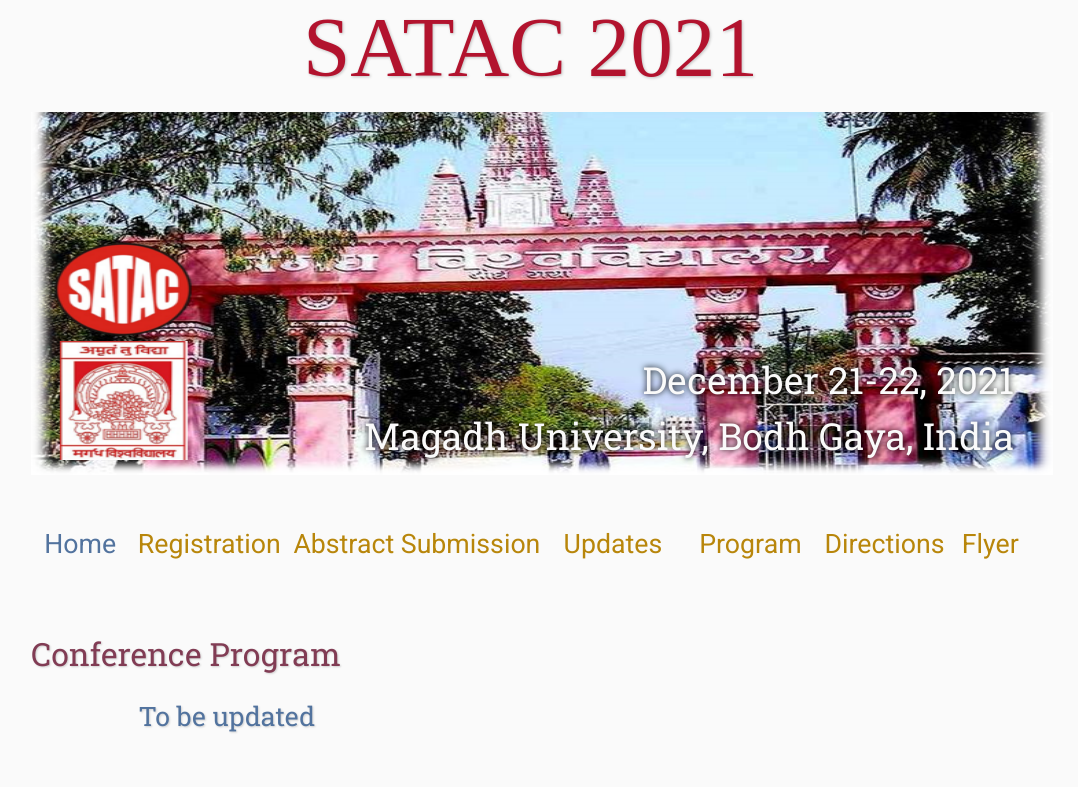
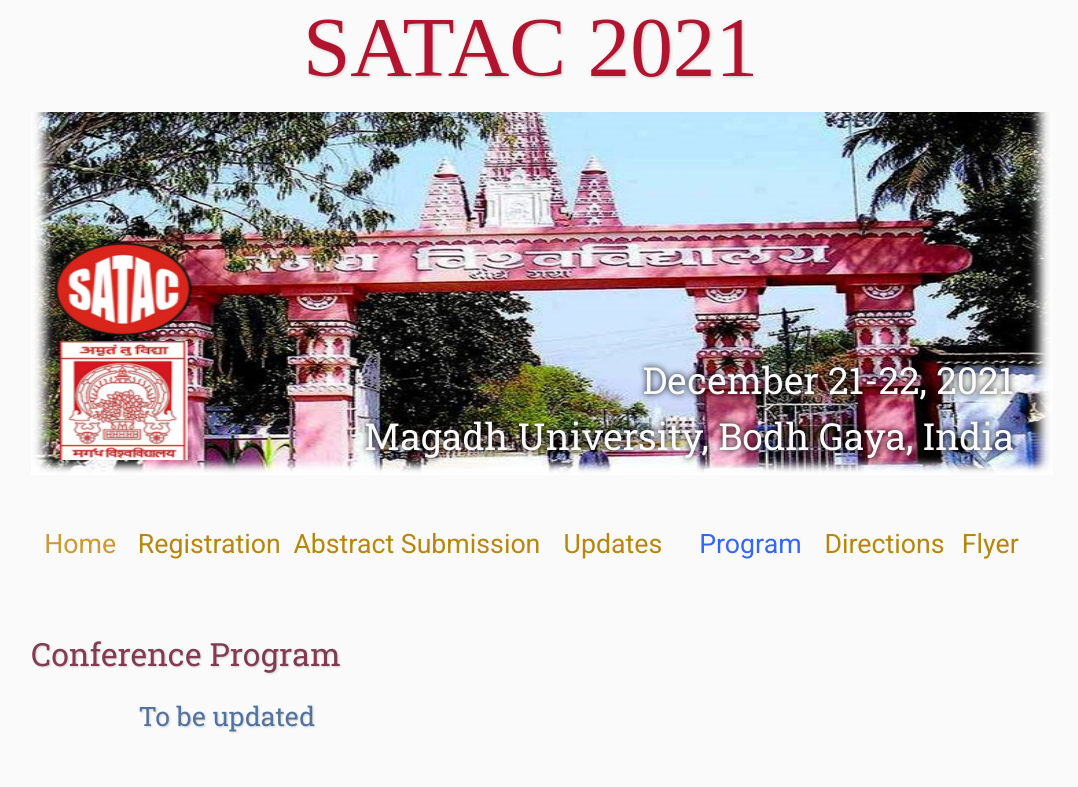
Before and after one commit to satac2021/satac2021.github.io, a plain HTML site: page program/index.html in a window 1280 px wide. Shown: the top 787 px of the page, without its empty margins (109-1187 px from the left). Drawn offline with nearby package versions, Linux system fonts and the light colour scheme; some packages are replaced by stand-ins of ours; files that its build step writes are made by us from their sources.

Commit message:
Add files via upload

```diff
--- a/program/index.html
+++ b/program/index.html
@@ -25,13 +25,13 @@
         December 21-22, 2021 <br>
         Magadh University, Bodh Gaya, India</div>
     </div>
-
     <table class="navigation" style="width: 996px; height: 101px;">
       <tbody>
         <tr>
           <td class="navigation" style="width: 110.283px;"> <a class="current"
 
-              title="Conference Home Page" href=".">Home</a> </td>
+              title="Conference Home Page" href="." style="color: #cc9933;">Home</a>
+          </td>
           <td class="navigation" style="width: 187.183px;"> <a title="Register for the Conference"
 
               href="registration">Registration</a> </td>
@@ -44,7 +44,7 @@
               href="Updates/index.html" target="_top">Updates</a> </td>
           <td class="navigation" style="width: 160.2px;"> <a title="Conference Program"
 
-              href="program">Program</a> </td>
+              href="program" style="color: #3366ff;">Program</a> </td>
           <td class="navigation" style="width: 149.433px;"> <a title="Directions to the Conference"
 
               href="directions">Directions</a> </td>
```
